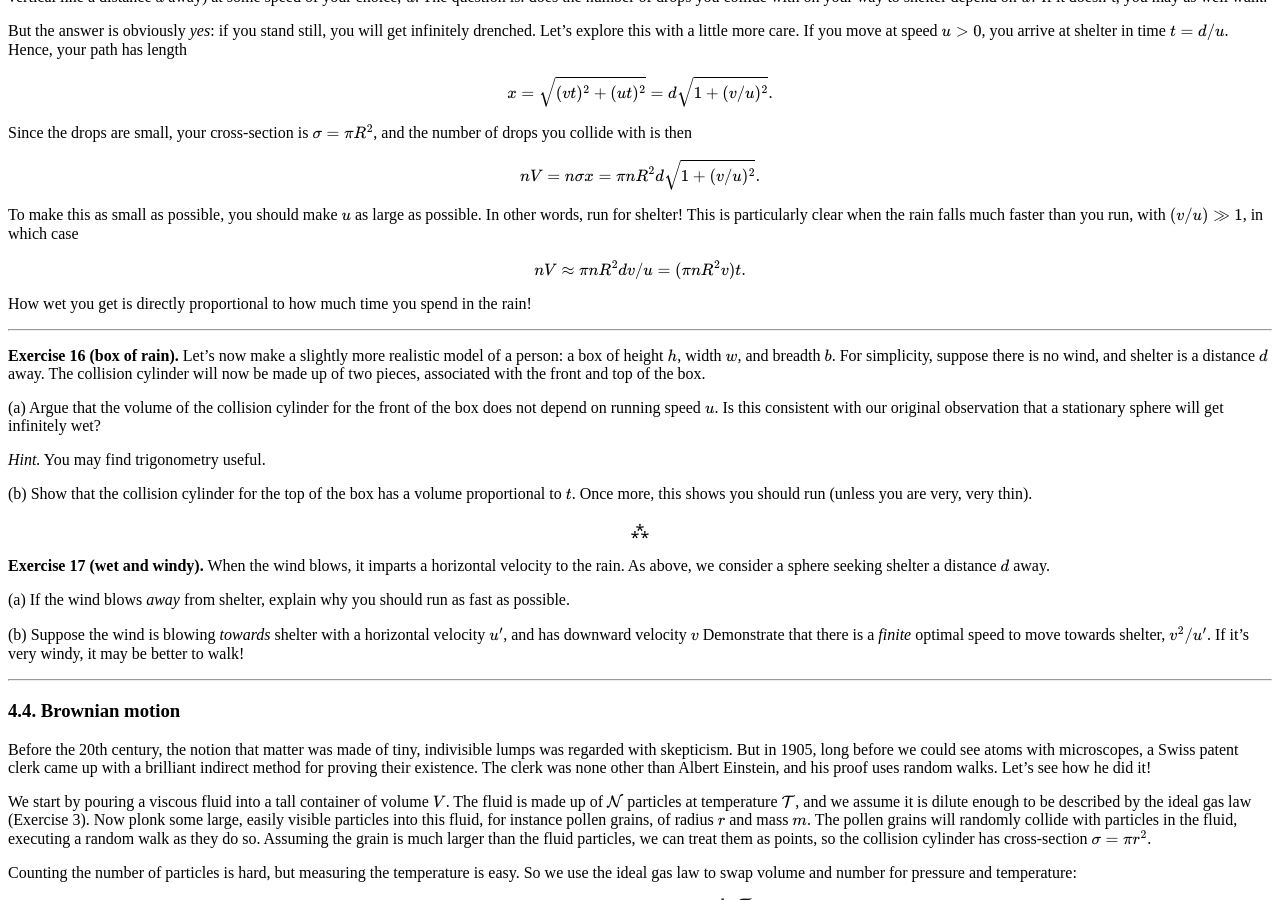
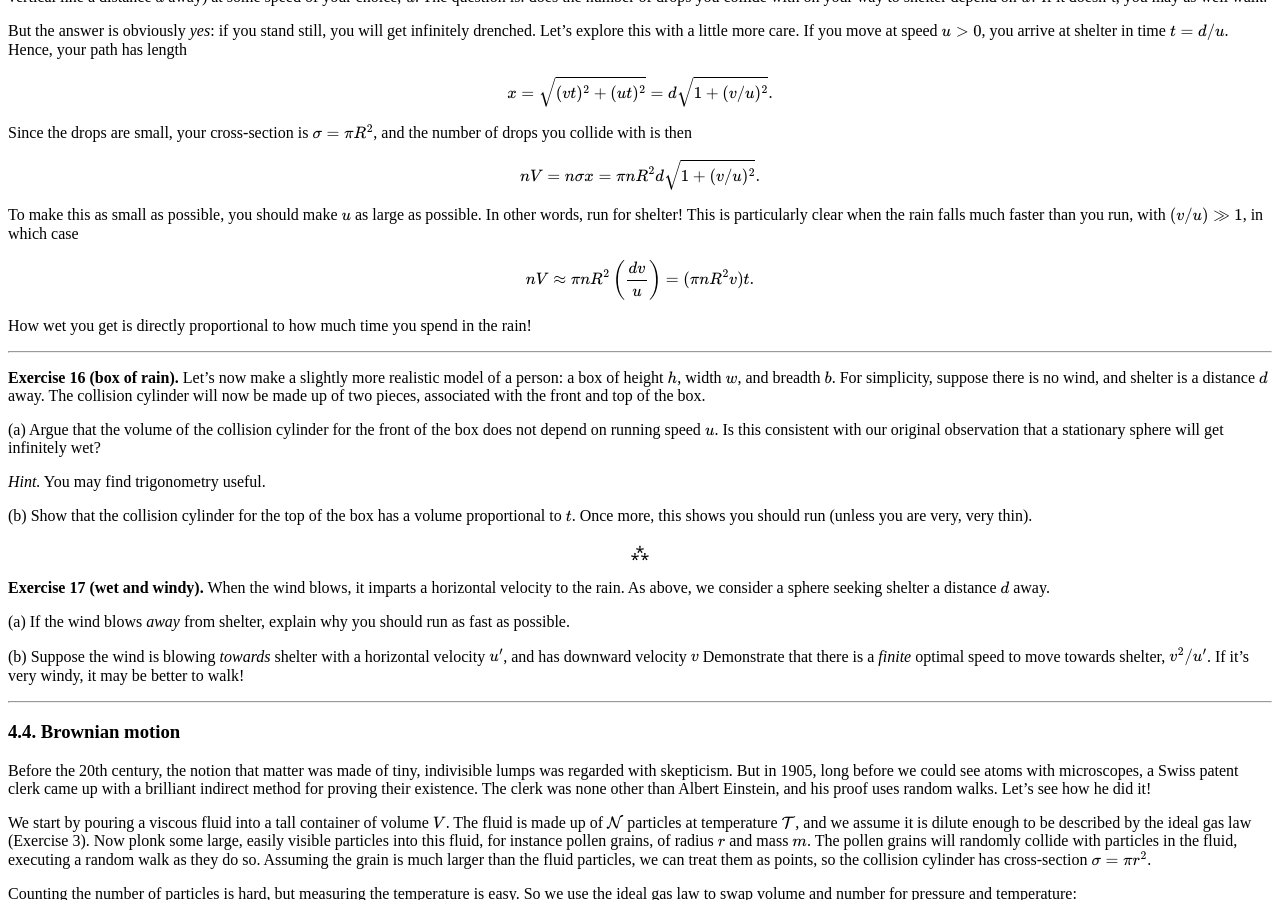
Before and after one commit to hapax/hapax.github.io, a Jekyll site: the page built from assets/simple-physics.md, in a window 1280 px wide and 900 px high, scrolled down 12316 px. Built offline with Jekyll 4.4.1, drawn with Linux system fonts in a browser that asks for light colours; our own code applies the rules of GitHub Pages for plain Markdown files; formulas are drawn with MathJax 3; a script that is not in the unit is left out.

Commit message:
Update simple-physics.md

```diff
--- a/assets/simple-physics.md
+++ b/assets/simple-physics.md
@@ -1345,7 +1345,7 @@ This is particularly clear when the rain falls much faster than you
 run, with $(v/u) \gg 1$, in which case
 
 $$
-n V \approx \pi n R^2 d v/u = (\pi n R^2 v)t.
+n V \approx \pi n R^2 \left(\frac{d v}{u}\right) = (\pi n R^2 v)t.
 $$
 
 How wet you get is directly proportional to how much time you spend in
```
